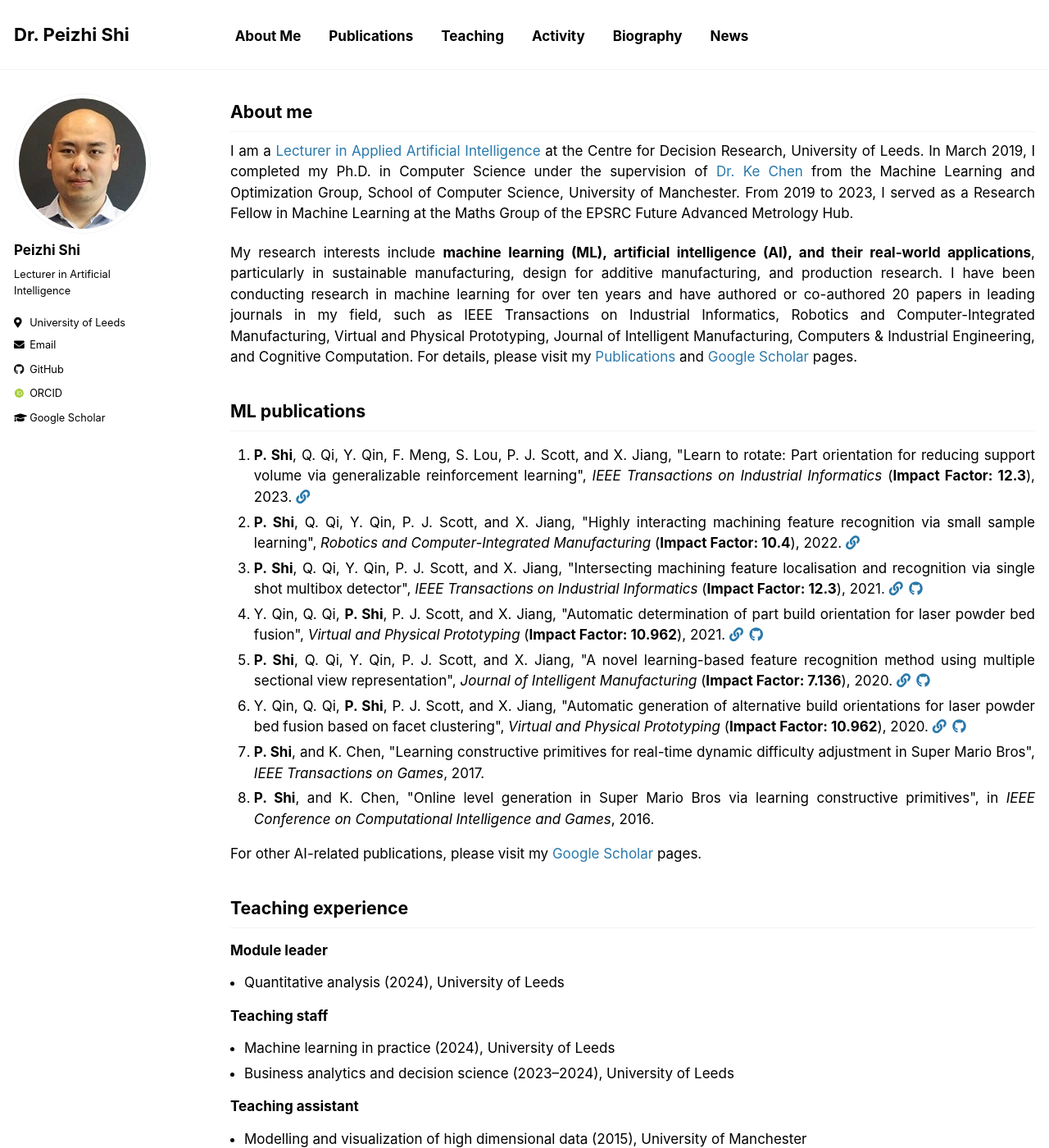
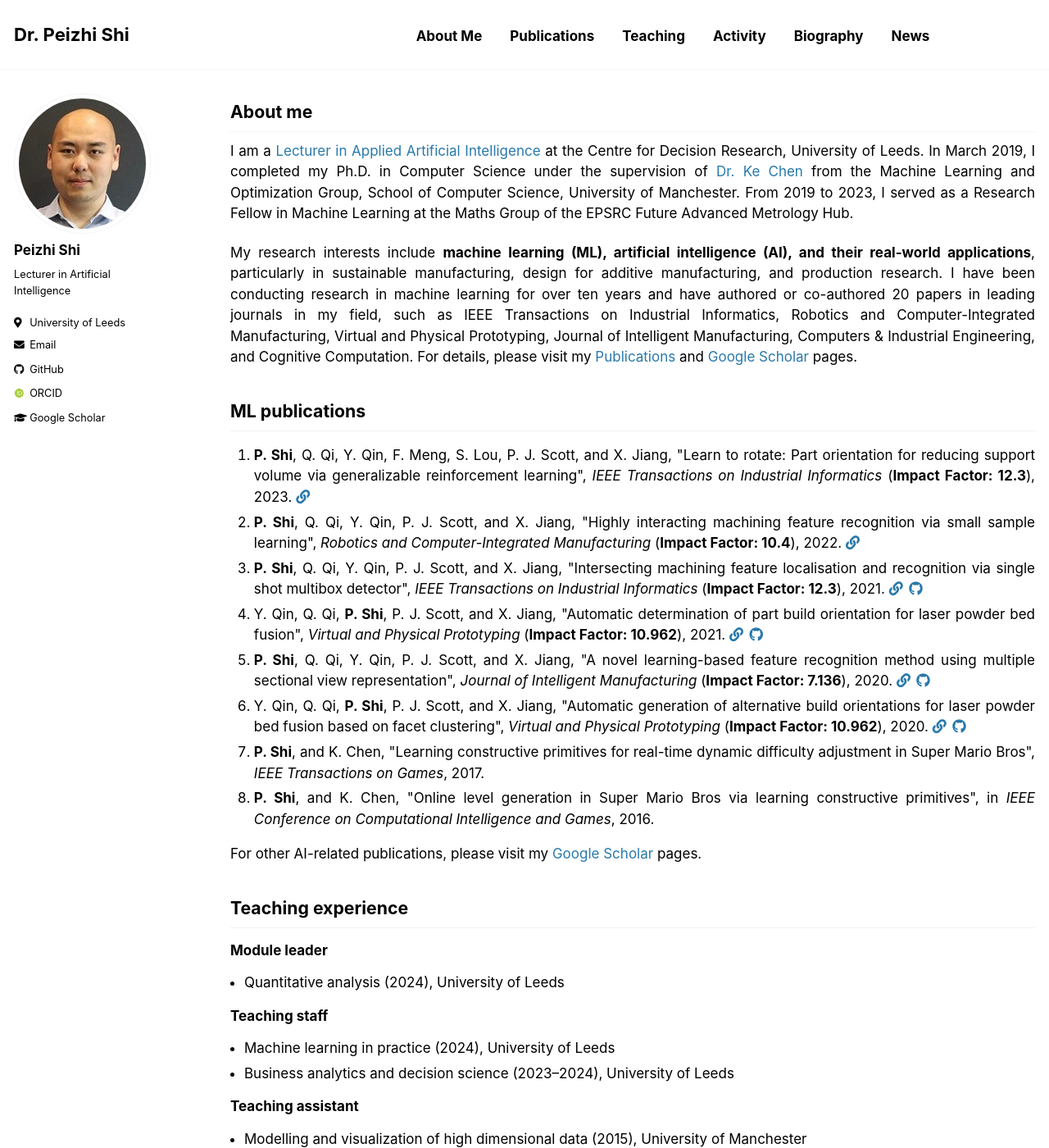
Before and after one commit to PeizhiShi/peizhishi.github.io, a Jekyll site: the page built from _pages/index.md, in a window 1280 px wide and 1400 px high. Shown: the whole window at 82% size. Built offline with Jekyll 4.4.1, drawn with Linux system fonts in a browser that asks for light colours; some web fonts are replaced; our own code applies the rules of GitHub Pages for plain Markdown files.

Commit message:
Update _masthead.scss

```diff
--- a/_sass/_masthead.scss
+++ b/_sass/_masthead.scss
@@ -57,7 +57,7 @@
 
   &--lg {
     font-size: 130%;
-    padding-right: 4.3em;
+    padding-right: 14.3em;
 
   }
 }
```
